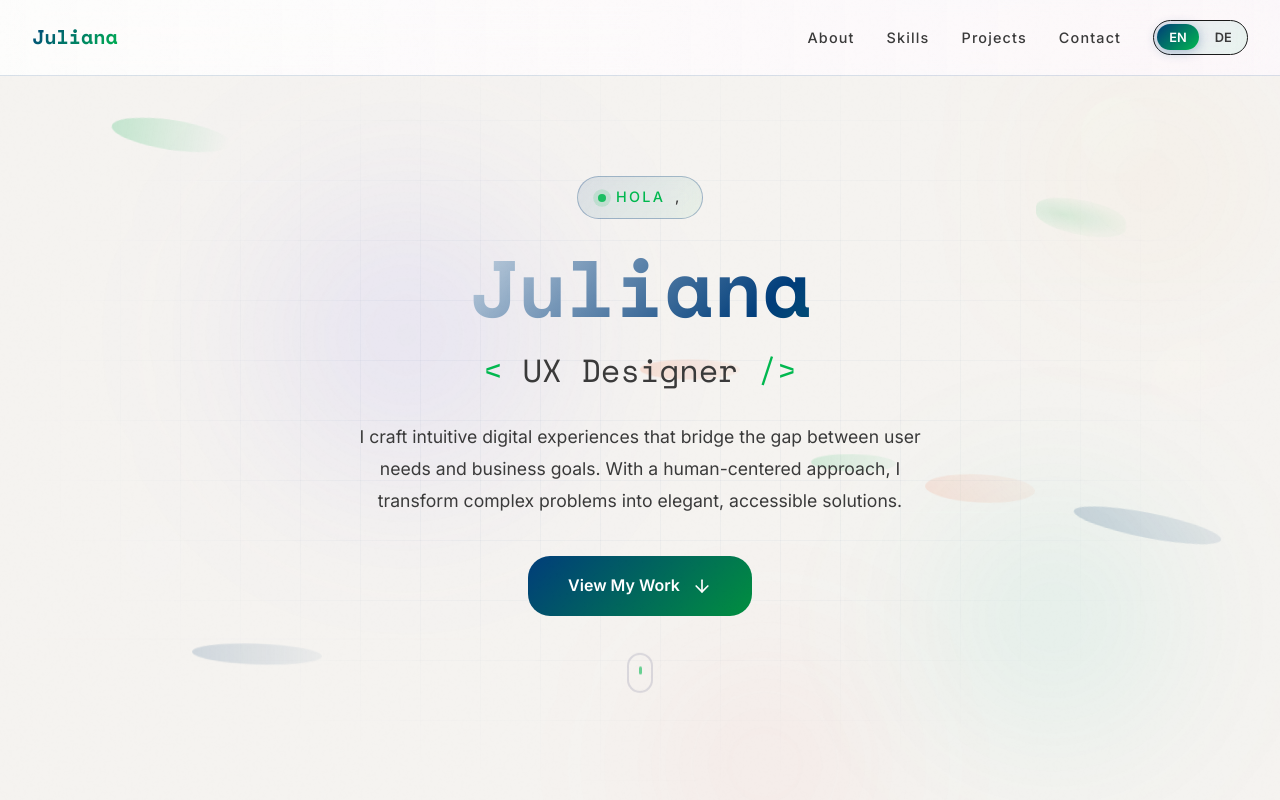
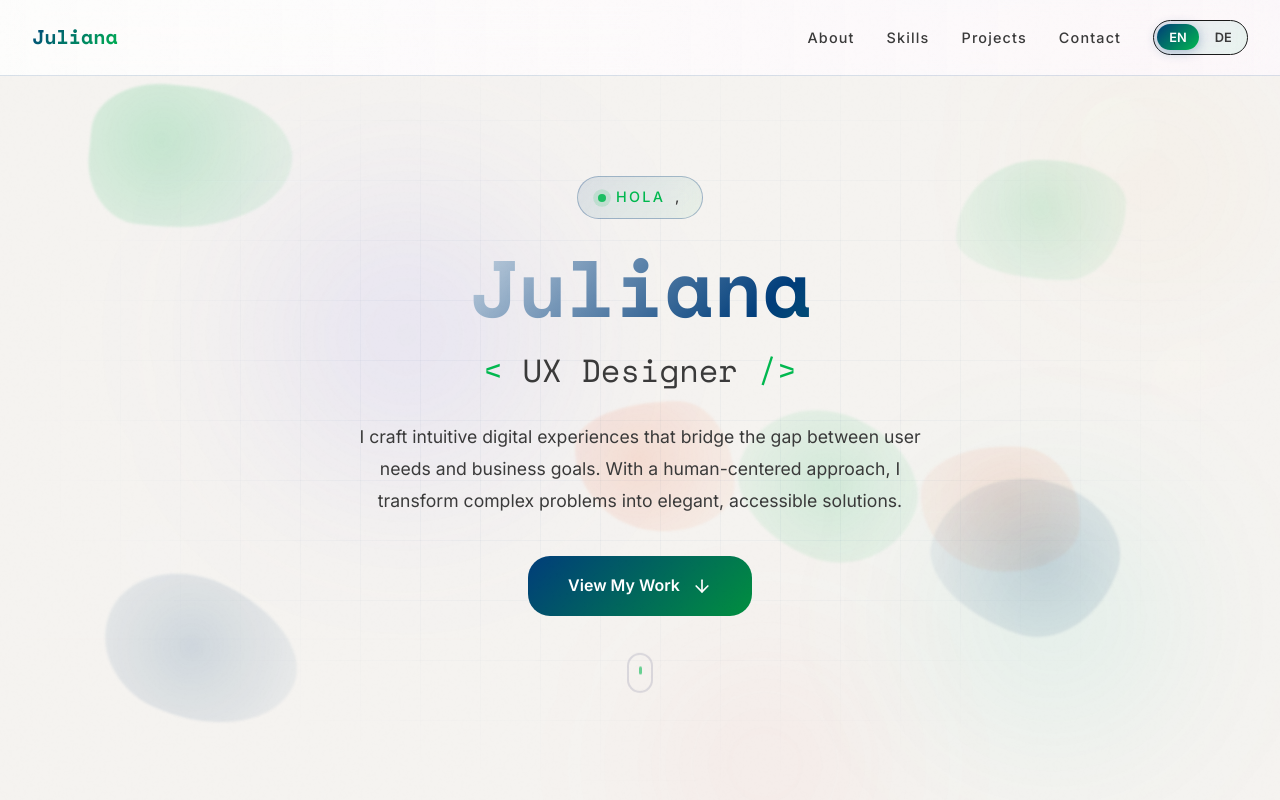
Before and after one commit to shadowaleya-cmyk/KI-Website, a React (Vite) app: page / in a window 1280 px wide. Shown: the top 800 px of the page. Built offline with nearby package versions, Linux system fonts and the light colour scheme.

Commit message:
Change blobs to rounded kidney bean shapes with organic asymmetric forms

```diff
--- a/src/styles/global.css
+++ b/src/styles/global.css
@@ -1901,135 +1901,120 @@ body::after {
   opacity: 0.4;
 }
 
-/* ====== DECORATIVE ORGANIC BLOBS - BACTERIA/BACILLI FORMS ====== */
+/* ====== DECORATIVE ORGANIC BLOBS - ROUNDED KIDNEY BEAN FORMS ====== */
 .blob-decoration {
   position: fixed;
   pointer-events: none;
   z-index: 1;
-  opacity: 0.5;
+  opacity: 0.55;
   mix-blend-mode: multiply;
   animation: blobFloat 20s infinite ease-in-out;
 }
 
-/* Elongated bacillus form #1 */
+/* Kidney bean shape #1 */
 .blob-1 {
-  width: 120px;
-  height: 30px;
-  background: linear-gradient(90deg, rgba(0, 184, 79, 0.4), rgba(0, 184, 79, 0.2) 50%, transparent);
-  border-radius: 50% / 50%;
-  top: 15%;
-  left: 5%;
-  animation: bacteriaSwim 18s infinite ease-in-out;
+  width: 200px;
+  height: 140px;
+  background: radial-gradient(circle at 35% 40%, rgba(0, 184, 79, 0.35), rgba(0, 184, 79, 0.08));
+  border-radius: 40% 60% 70% 30% / 40% 50% 60% 50%;
+  top: 10%;
+  left: 8%;
+  animation: blobFloat 18s infinite ease-in-out;
   animation-delay: 0s;
-  filter: blur(0.5px);
-}
-
-/* Curved rod form #2 */
+  filter: blur(1px);
+}
+
+/* Rounded asymmetric form #2 */
 .blob-2 {
-  width: 150px;
-  height: 25px;
-  background: linear-gradient(45deg, rgba(0, 61, 122, 0.35), rgba(0, 61, 122, 0.15));
-  border-radius: 50%;
-  bottom: 30%;
-  right: 8%;
-  animation: bacteriaSwim 22s infinite ease-in-out;
+  width: 180px;
+  height: 150px;
+  background: radial-gradient(circle at 60% 50%, rgba(0, 61, 122, 0.3), rgba(0, 61, 122, 0.05));
+  border-radius: 55% 45% 40% 60% / 60% 40% 60% 40%;
+  bottom: 25%;
+  right: 10%;
+  animation: blobFloat 22s infinite ease-in-out;
   animation-delay: 3s;
-  transform: rotate(-25deg);
-  filter: blur(0.5px);
-}
-
-/* Cluster form #3 - multiple small bacteria */
+  filter: blur(1px);
+}
+
+/* Kidney form #3 - more pronounced curve */
 .blob-3 {
-  width: 100px;
-  height: 20px;
-  background: linear-gradient(90deg, rgba(255, 107, 53, 0.3), rgba(255, 107, 53, 0.1));
-  border-radius: 50%;
-  top: 45%;
-  left: 50%;
+  width: 160px;
+  height: 130px;
+  background: radial-gradient(circle at 40% 45%, rgba(255, 107, 53, 0.28), rgba(255, 107, 53, 0.06));
+  border-radius: 65% 35% 45% 55% / 35% 65% 35% 65%;
+  top: 50%;
+  left: 45%;
   transform: translate(-50%, -50%);
-  animation: bacteriaWiggle 16s infinite ease-in-out;
+  animation: blobFloat 20s infinite ease-in-out;
   animation-delay: 6s;
-  filter: blur(0.5px);
-}
-
-/* Spirillum-like coiled form #4 */
+  filter: blur(1px);
+}
+
+/* Bean-like organic form #4 */
 .blob-4 {
-  width: 90px;
-  height: 35px;
-  background: radial-gradient(ellipse at 30% 50%, rgba(0, 184, 79, 0.25), rgba(0, 184, 79, 0.05) 70%);
-  border-radius: 50% / 40%;
-  top: 25%;
+  width: 170px;
+  height: 120px;
+  background: radial-gradient(circle at 50% 40%, rgba(0, 184, 79, 0.25), rgba(0, 184, 79, 0.05));
+  border-radius: 50% 50% 35% 65% / 65% 35% 65% 35%;
+  top: 20%;
   right: 12%;
-  animation: bacteriaSwim 20s infinite ease-in-out;
+  animation: blobFloat 19s infinite ease-in-out;
   animation-delay: 9s;
-  transform: skewY(10deg);
-  filter: blur(0.5px);
-}
-
-/* Additional bacteria forms */
+  filter: blur(1px);
+}
+
+/* Rounded organic form #5 */
 .blob-5 {
-  width: 130px;
-  height: 22px;
-  background: linear-gradient(90deg, rgba(0, 61, 122, 0.3), rgba(0, 61, 122, 0.08));
-  border-radius: 50%;
+  width: 190px;
+  height: 135px;
+  background: radial-gradient(circle at 45% 50%, rgba(0, 61, 122, 0.28), rgba(0, 61, 122, 0.06));
+  border-radius: 45% 55% 60% 40% / 50% 45% 55% 50%;
   bottom: 15%;
-  left: 15%;
-  animation: bacteriaWiggle 19s infinite ease-in-out;
+  left: 12%;
+  animation: blobFloat 21s infinite ease-in-out;
   animation-delay: 2s;
-  filter: blur(0.5px);
-}
-
+  filter: blur(1px);
+}
+
+/* Kidney bean shape #6 */
 .blob-6 {
-  width: 110px;
-  height: 28px;
-  background: linear-gradient(45deg, rgba(255, 107, 53, 0.25), rgba(255, 107, 53, 0.08));
-  border-radius: 50%;
-  top: 60%;
-  right: 20%;
-  animation: bacteriaSwim 21s infinite ease-in-out;
+  width: 160px;
+  height: 125px;
+  background: radial-gradient(circle at 55% 45%, rgba(255, 107, 53, 0.24), rgba(255, 107, 53, 0.05));
+  border-radius: 60% 40% 50% 50% / 40% 60% 40% 60%;
+  top: 55%;
+  right: 15%;
+  animation: blobFloat 23s infinite ease-in-out;
   animation-delay: 5s;
-  filter: blur(0.5px);
-}
-
+  filter: blur(1px);
+}
+
+/* Organic rounded form #7 */
 .blob-7 {
-  width: 85px;
-  height: 18px;
-  background: linear-gradient(90deg, rgba(0, 184, 79, 0.28), rgba(0, 184, 79, 0.08));
-  border-radius: 50%;
-  bottom: 40%;
-  right: 30%;
-  animation: bacteriaWiggle 17s infinite ease-in-out;
+  width: 175px;
+  height: 140px;
+  background: radial-gradient(circle at 50% 50%, rgba(0, 184, 79, 0.26), rgba(0, 184, 79, 0.06));
+  border-radius: 48% 52% 45% 55% / 55% 45% 55% 45%;
+  bottom: 35%;
+  right: 25%;
+  animation: blobFloat 19s infinite ease-in-out;
   animation-delay: 1s;
-  filter: blur(0.5px);
-}
-
-@keyframes bacteriaSwim {
+  filter: blur(1px);
+}
+
+@keyframes blobFloat {
   0%, 100% {
-    transform: translateX(0) translateY(0) rotate(0deg);
+    transform: translate(0, 0) rotate(0deg) scale(1);
   }
   25% {
-    transform: translateX(60px) translateY(-30px) rotate(15deg);
+    transform: translate(-50px, 40px) rotate(25deg) scale(1.04);
   }
   50% {
-    transform: translateX(30px) translateY(40px) rotate(0deg);
+    transform: translate(40px, -35px) rotate(-20deg) scale(0.98);
   }
   75% {
-    transform: translateX(-40px) translateY(20px) rotate(-15deg);
-  }
-}
-
-@keyframes bacteriaWiggle {
-  0%, 100% {
-    transform: translateY(0) rotate(0deg) scaleY(1);
-  }
-  25% {
-    transform: translateY(-15px) rotate(2deg) scaleY(0.95);
-  }
-  50% {
-    transform: translateY(20px) rotate(-2deg) scaleY(1.05);
-  }
-  75% {
-    transform: translateY(-10px) rotate(2deg) scaleY(0.98);
+    transform: translate(-30px, -25px) rotate(15deg) scale(1.02);
   }
 }
 
```
Also changed, not shown: 4 other files (tests, documents, lock files or other folders).
